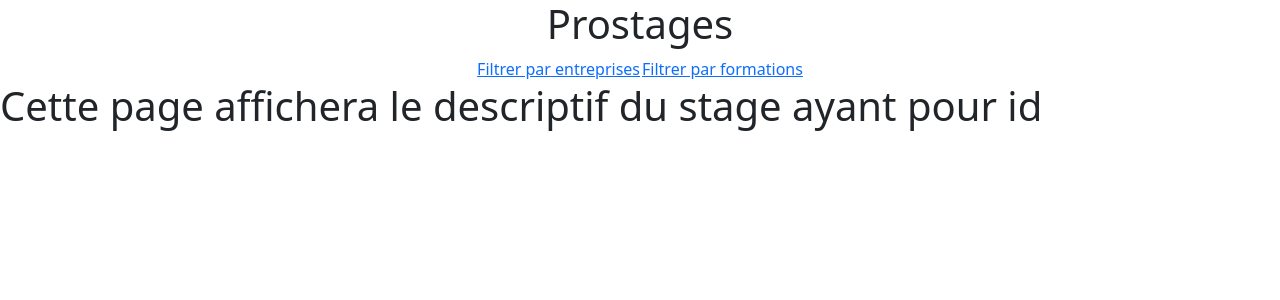
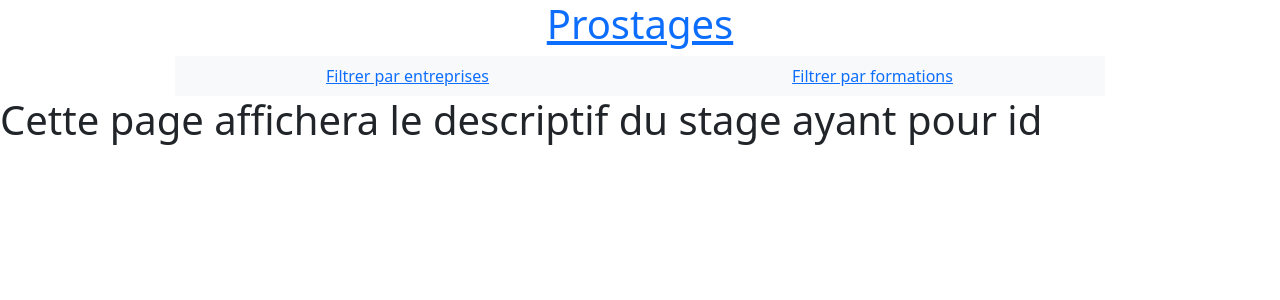
Before and after one commit to AdrienChignaguet/M3104_ProStages_2, a Symfony app: template templates/prostages/affichageStages.html.twig in a window 1280 px wide. Shown: the top 300 px of the page. Run offline with Twig, Linux system fonts and the light colour scheme; the template is opened without the code that fills it, so the values that code supplies are empty; some libraries are stand-ins or nearby versions.

Commit message:
Mise en place du fichier base de manière responsible

```diff
--- a/templates/base.html.twig
+++ b/templates/base.html.twig
@@ -27,25 +27,30 @@
     <body>
         <!-- En-tête avec le logo et le titre-->
         {% block header %}
-        <h1><center>Prostages</center></h1>
+        <h1>
+            <center>
+                <a href="{{path('prostages_accueil')}}"> Prostages </a>
+            </center>
+        </h1>
         {% endblock %}
 
         <!-- Menu de navigation -->
         {% block nav %}
         <center>
-            <table>
-                <tr>
-                    <!-- Permettre de filtrer par entreprises -->
-                    <td>
+        <div class="container">
+            <div class ="col-10">
+                <nav class="navbar navbar-expand-lg navbar-light bg-light">
+                    <div class="col">
+                        <!-- Permettre de filtrer par entreprises -->
                         <a href="{{path('prostages_entreprises')}}"> Filtrer par entreprises </a>
-                    </td>
-
-                    <!-- Permettre de filtrer par formations -->
-                    <td>
+                    </div>
+                    <div class ="col">
+                        <!-- Permettre de filtrer par formations -->
                         <a href="{{path('prostages_formations')}}"> Filtrer par formations </a>
-                    </td>
-                </tr>
-            </table>
+                    </div>
+                </nav>
+            </div>
+        </div>
         </center>
         {% endblock %}
 
```
